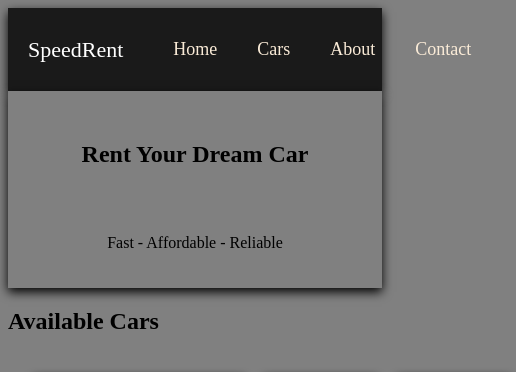
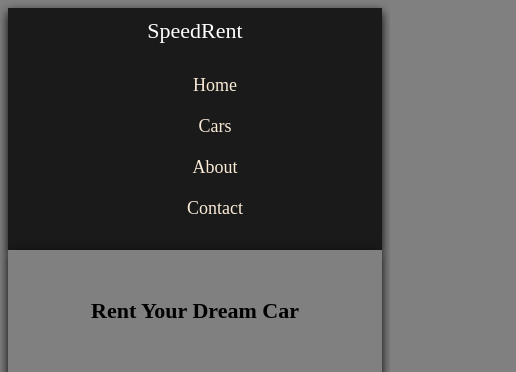
Before and after one commit to sujal-0180/SnWP2, a plain HTML site: page SnW-P2.html in a window 390 px wide. Shown: the top 372 px of the page, 516 px wide, since content can reach past the window. Drawn offline with Linux system fonts and the light colour scheme.

Commit message:
Update SnW-P2.html
added media q

```diff
--- a/SnW-P2.html
+++ b/SnW-P2.html
@@ -114,6 +114,31 @@
             text-align: center;
             padding: 20px;
         }
+        @media (max-width: 768px) {
+
+    .car-box{
+        grid-template-columns: 1fr;  /* 1 car per row */
+    }
+
+    .navbar{
+        flex-direction: column;
+        text-align: center;
+    }
+
+    .menu{
+        flex-direction: column;
+        gap: 10px;
+        padding-top: 10px;
+    }
+
+    .hero h1{
+        font-size: 22px;
+    }
+
+    .tagline{
+        font-size: 16px;
+    }
+}
     </style>
 
 </head>
```
